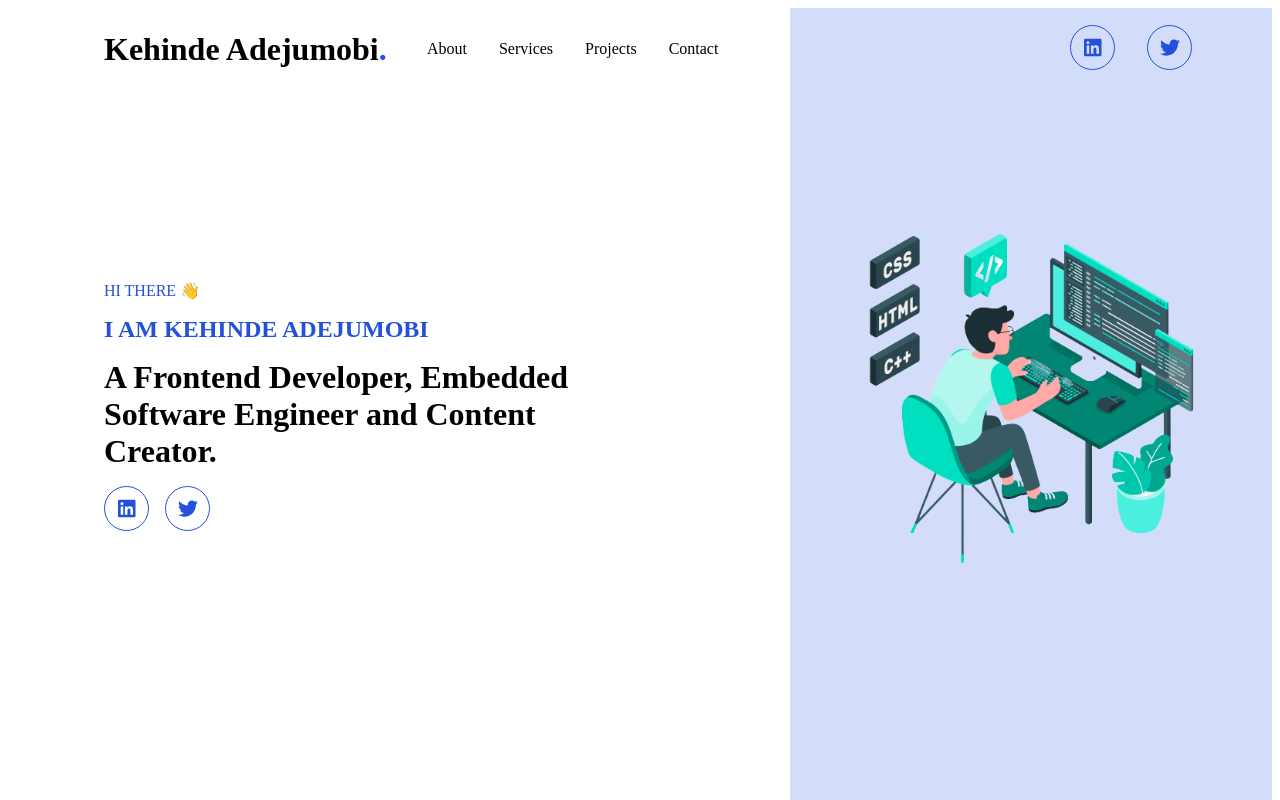
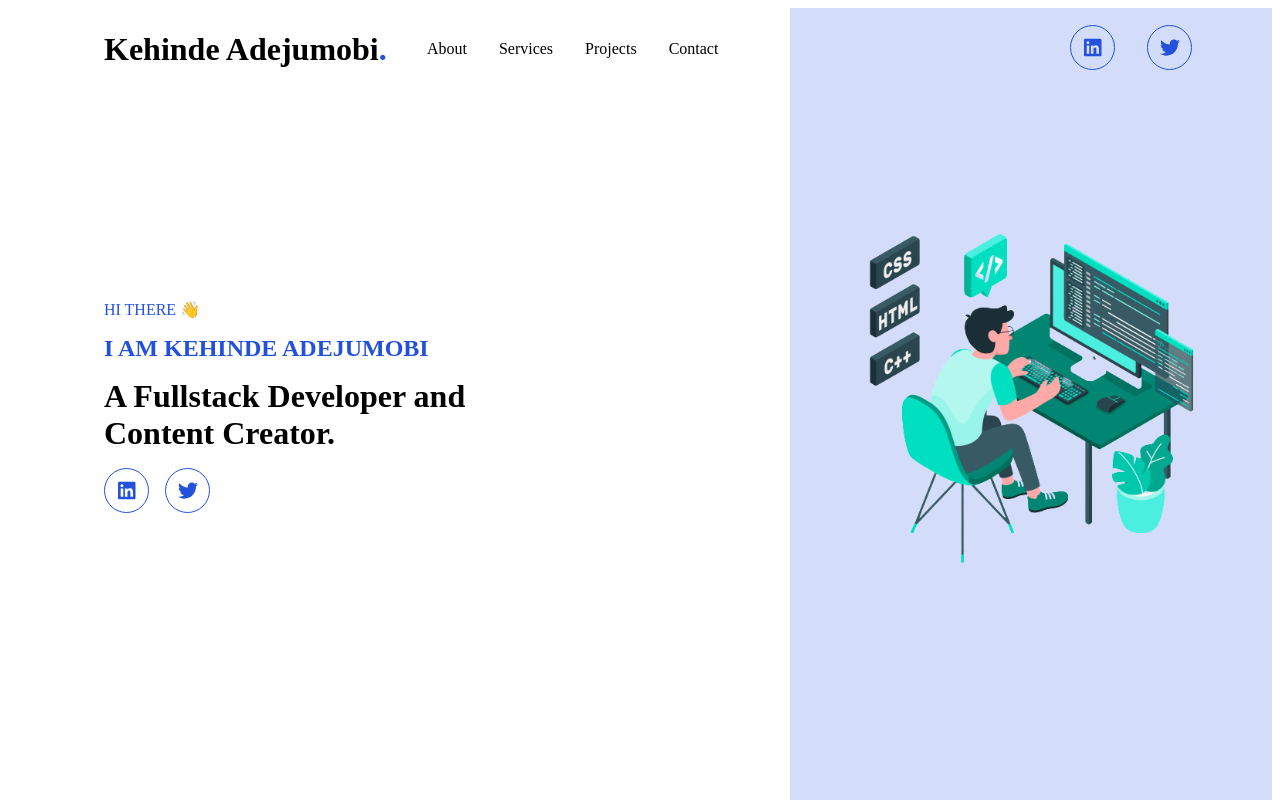
Before and after one commit to Perception12/Portfolio, a React (Create React App) app: page / in a window 1280 px wide. Shown: the top 800 px of the page. Built offline with nearby package versions, Linux system fonts and the light colour scheme; the HTML template or start-up script is replaced by a standard one.

Commit message:
Update Hero.jsx

```diff
--- a/src/components/Hero/Hero.jsx
+++ b/src/components/Hero/Hero.jsx
@@ -13,7 +13,7 @@ const Hero = ({tLink, lnLink}) => {
         <span className="greeting">Hi There 👋</span>
         <div className="name">I am kehinde Adejumobi</div>
         <div className="title">
-          A Frontend Developer, Embedded Software Engineer and Content
+          A Fullstack Developer and Content
           Creator.
         </div>
         <div className="social-links">
```
